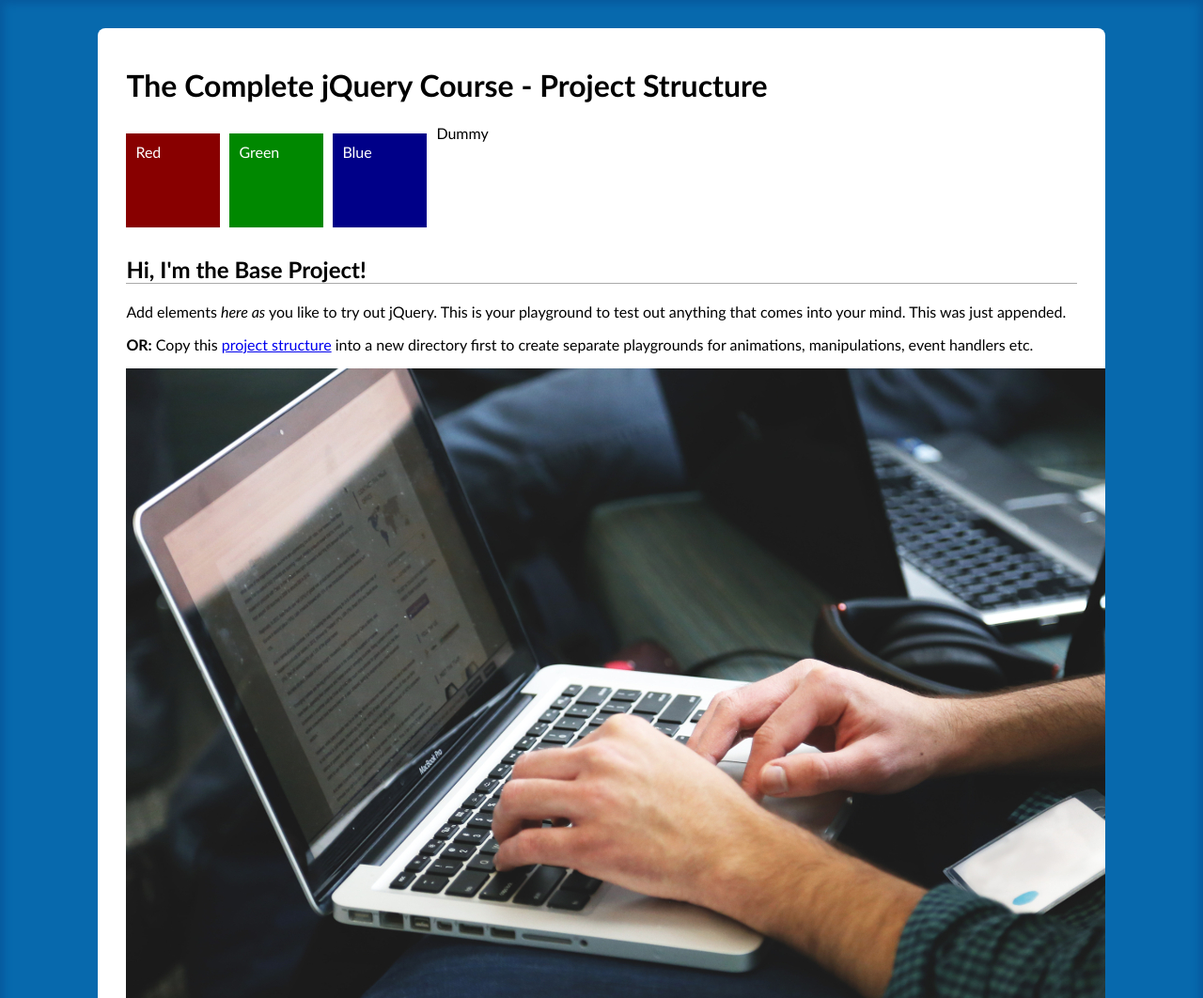
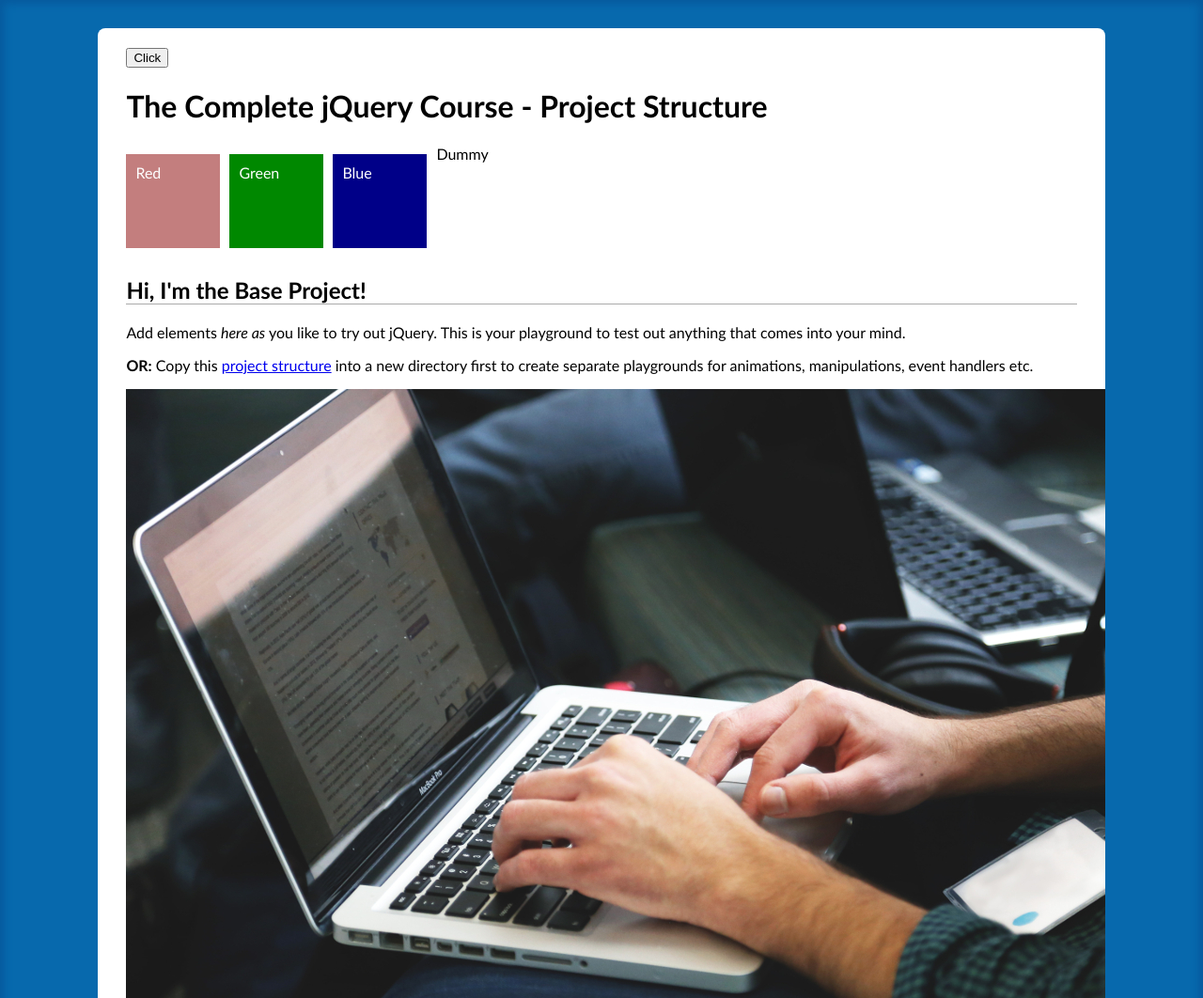
Before and after one commit to ciclonteam1912/jqueryCourse, a plain HTML site: page index.html in a window 1280 px wide. Shown: the top 1062 px of the page at 94% size. Drawn offline with nearby package versions, Linux system fonts and the light colour scheme.

Commit message:
Adding Click Handlers

```diff
--- a/index.html
+++ b/index.html
@@ -9,6 +9,7 @@
 </head>
 <body>
   <div id="content">
+    <button id="btn-click">Click</button>
     <h1>The Complete jQuery Course - Project Structure</h1>
 
     <div class="red-box">Red</div>
--- a/js/script.js
+++ b/js/script.js
@@ -1,14 +1,20 @@
 $(function() {
   // jQuery goes here...
 
-  /*Retrieving and Changing the Content of an Element*/
-  var firstPar = $("p:first");
- // console.log(firstPar.text()); //This will print the actual text of the first paragraph
- // console.log(firstPar.html()) //Here will print all the html tag and also the text of the paragraph
+  /*Adding Click Handlers*/
+  /*$("#btn-click").click(function(){ // On the click function we pass the function that we want to execute once the element is clicked.
+    alert("Button was clicked.");
+  });*/
 
- // firstPar.text("<strong>Hello</strong> World!"); // This will print the tag strong into the page, this will not apply as an html
-  //firstPar.html("<strong>Hello</strong> World!"); // Here we can make any html code inside the html()
+  $("#btn-click").click(function(event){ // The event parameter contain all the information about that event object
+    console.log(event);
+    alert("Button was clicked.");
+  });
 
   /*Mini challenge*/
-  firstPar.html(firstPar.html() + " This was just appended.");
+  $(".red-box").click(function(){
+    $(this).fadeTo(500, 0.5);
+  });
+
+  $(".red-box").click();
 });
```
